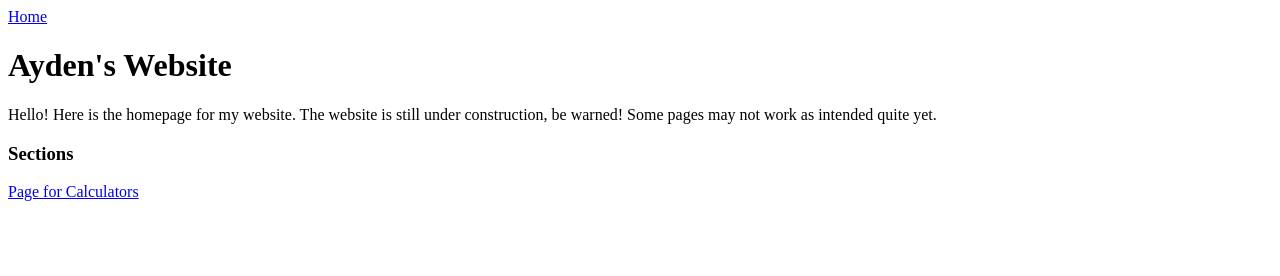
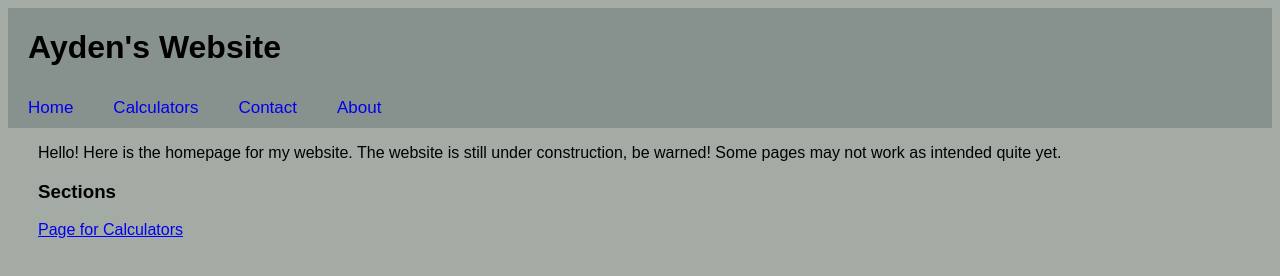
Before and after one commit to TheBlueTophat/SpaceShooter, a plain HTML site: page index.html in a window 1280 px wide. Drawn offline with Linux system fonts and the light colour scheme.

Commit message:
Made css file for home page, drastically updated page format

```diff
--- /dev/null
+++ b/home_styles.css
@@ -0,0 +1,27 @@
+body {
+    background-color: #a4aba5;
+    font-family: Arial, Helvetica, sans-serif;
+}
+
+.text-body {
+    padding-left: 30px;
+}
+
+.topnav {
+    overflow: hidden;
+    background-color: #87918e;
+  }
+
+  .topnav a {
+    float: left;
+    /*color: #f2f2f2;*/
+    text-align: center;
+    padding: 10px 20px;
+    text-decoration: none;
+    font-size: 17px;
+  }
+
+  .topnav a:hover {
+    background-color: #ddd;
+    color: black;
+  }
--- a/index.html
+++ b/index.html
@@ -4,15 +4,29 @@
         <!--<script src="https://pixijs.download/release/pixi.js"></script>-->
         <!--<link rel="stylesheet" href="styles.css">-->
         <!--Markdown converter/docs: https://daringfireball.net/projects/markdown/dingus -->
+        <link rel="stylesheet" href="home_styles.css">
+        <title>Home</title>
     </head>
     <body>
-        <span><a href="index.html">Home</a></span>
-        <h1>Ayden's Website</h1>
+        <!--<span><a href="index.html">Home</a></span> -->
 
-        <p>Hello! Here is the homepage for my website. The website is still under construction, be warned! Some pages may not work as intended quite yet.</p>
+        <!-- Header for each page -->
+        <div class="topnav">
+            <h1 style="padding-left: 20px">Ayden's Website</h1>
 
-        <h3>Sections</h3>
+            <span><a href="index.html">Home</a></span>
+            <span><a href="calculators.html">Calculators</a></span>
+            <a href="#contact">Contact</a>
+            <a href="#about">About</a>
+        </div>
 
-        <p><a href="calculators.html">Page for Calculators</a></p>
+        <div class="text-body">
+
+            <p>Hello! Here is the homepage for my website. The website is still under construction, be warned! Some pages may not work as intended quite yet.</p>
+
+            <h3>Sections</h3>
+
+            <p><a href="calculators.html">Page for Calculators</a></p>
+        </div>
     </body>
 </html>
```
Also changed, not shown: calculators.html (+12 -2 lines), styles.css (line endings or trailing spaces).
